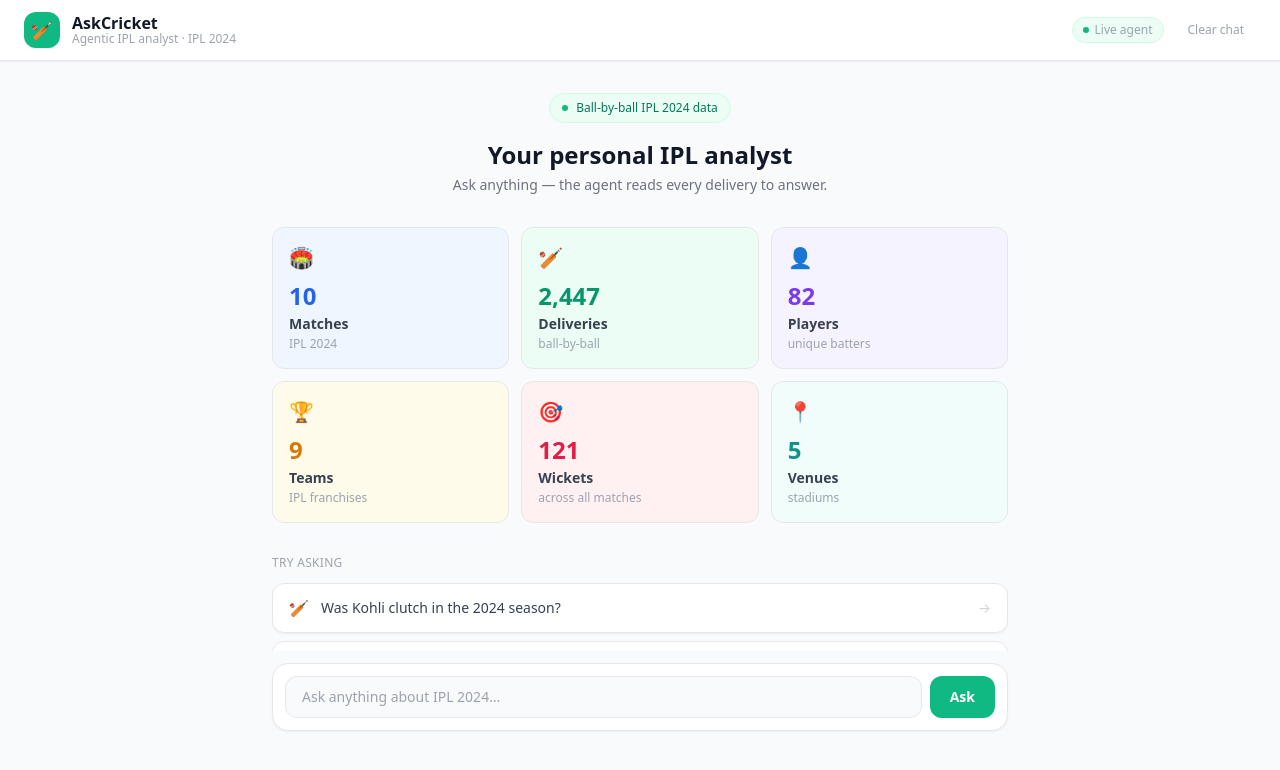
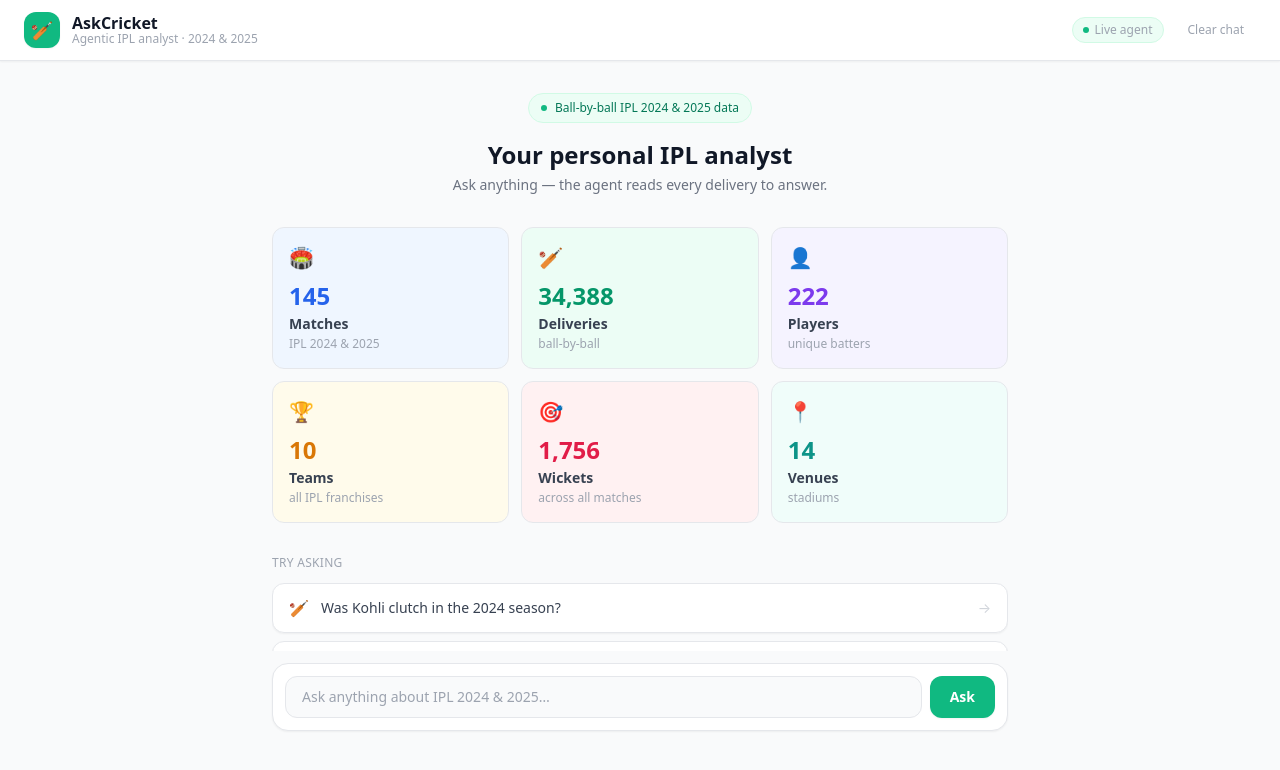
Before and after one commit to ayushium/AskCricket, a website: page public/index.html in a window 1280 px wide. Drawn offline with nearby package versions, Linux system fonts and the light colour scheme.

Commit message:
feat: Update IPL data and scope for AskCricket agent to include 2025 season

```diff
--- a/public/app.js
+++ b/public/app.js
@@ -10,12 +10,12 @@ const KNOWN_PLAYERS = [
 ].sort((a, b) => b.length - a.length);
 
 const STAT_CARDS = [
-  { label: "Matches",    value: "10",    sub: "IPL 2024",           icon: "🏟️",  bg: "bg-blue-50",    num: "text-blue-600"    },
-  { label: "Deliveries", value: "2,447", sub: "ball-by-ball",       icon: "🏏",  bg: "bg-emerald-50", num: "text-emerald-600" },
-  { label: "Players",    value: "82",    sub: "unique batters",     icon: "👤",  bg: "bg-violet-50",  num: "text-violet-600"  },
-  { label: "Teams",      value: "9",     sub: "IPL franchises",     icon: "🏆",  bg: "bg-amber-50",   num: "text-amber-600"   },
-  { label: "Wickets",    value: "121",   sub: "across all matches", icon: "🎯",  bg: "bg-rose-50",    num: "text-rose-600"    },
-  { label: "Venues",     value: "5",     sub: "stadiums",           icon: "📍",  bg: "bg-teal-50",    num: "text-teal-600"    },
+  { label: "Matches",    value: "145",    sub: "IPL 2024 & 2025",    icon: "🏟️",  bg: "bg-blue-50",    num: "text-blue-600"    },
+  { label: "Deliveries", value: "34,388", sub: "ball-by-ball",       icon: "🏏",  bg: "bg-emerald-50", num: "text-emerald-600" },
+  { label: "Players",    value: "222",    sub: "unique batters",     icon: "👤",  bg: "bg-violet-50",  num: "text-violet-600"  },
+  { label: "Teams",      value: "10",     sub: "all IPL franchises", icon: "🏆",  bg: "bg-amber-50",   num: "text-amber-600"   },
+  { label: "Wickets",    value: "1,756",  sub: "across all matches", icon: "🎯",  bg: "bg-rose-50",    num: "text-rose-600"    },
+  { label: "Venues",     value: "14",     sub: "stadiums",           icon: "📍",  bg: "bg-teal-50",    num: "text-teal-600"    },
 ];
 
 // ─── DOM refs ─────────────────────────────────────────────────────────────────
@@ -76,7 +76,7 @@ function ask(q) {
   trace.innerHTML = "";
   addChip("🤔", "Thinking…", true);
 
-  const { setFinalAnswer, setError, traceEl } = appendAssistantBubble();
+  const { setFinalAnswer, setError } = appendAssistantBubble();
 
   if (activeSource) activeSource.close();
   const es = new EventSource(`/api/ask?q=${encodeURIComponent(q)}`);
@@ -85,7 +85,6 @@ function ask(q) {
   es.addEventListener("tool_call", (e) => {
     const data = JSON.parse(e.data);
     addChip("🔧", `${data.name}(${prettyArgs(data.args)})`);
-    traceEl.innerHTML = trace.innerHTML;
   });
 
   es.addEventListener("final", (e) => {
@@ -130,8 +129,7 @@ function appendAssistantBubble() {
   wrap.className = "chat-bubble fade-up flex gap-3 items-start";
   wrap.innerHTML = `
     <div class="w-8 h-8 rounded-xl bg-emerald-500 flex items-center justify-center flex-shrink-0 shadow-sm text-sm">🏏</div>
-    <div class="flex-1 min-w-0 space-y-2">
-      <div class="bubble-trace flex flex-wrap gap-1.5"></div>
+    <div class="flex-1 min-w-0">
       <div class="bubble-body">
         <div class="inline-flex items-center gap-1 bg-white border border-gray-200 rounded-xl px-4 py-3 text-gray-400 text-sm shadow-sm">
           <span class="dot">•</span><span class="dot">•</span><span class="dot">•</span>
@@ -142,11 +140,9 @@ function appendAssistantBubble() {
   chatHistory.appendChild(wrap);
   scrollBottom();
 
-  const traceEl = wrap.querySelector(".bubble-trace");
-  const bodyEl  = wrap.querySelector(".bubble-body");
+  const bodyEl = wrap.querySelector(".bubble-body");
 
   return {
-    traceEl,
     setFinalAnswer(payload) {
       bodyEl.innerHTML = buildAnswerCard(payload);
       wireCard(bodyEl, payload);
--- a/public/index.html
+++ b/public/index.html
@@ -57,7 +57,7 @@
     <div class="w-9 h-9 bg-emerald-500 rounded-xl flex items-center justify-center text-white text-lg font-bold shadow-sm">🏏</div>
     <div>
       <h1 class="font-bold text-gray-900 leading-none">AskCricket</h1>
-      <p class="text-xs text-gray-400 leading-none mt-0.5">Agentic IPL analyst · IPL 2024</p>
+      <p class="text-xs text-gray-400 leading-none mt-0.5">Agentic IPL analyst · 2024 & 2025</p>
     </div>
     <div class="ml-auto flex items-center gap-3">
       <span class="hidden sm:flex items-center gap-1.5 text-xs text-gray-400 bg-emerald-50 border border-emerald-100 px-2.5 py-1 rounded-full">
@@ -82,7 +82,7 @@
         <div class="text-center mb-8 pt-2">
           <div class="inline-flex items-center gap-2 bg-emerald-50 border border-emerald-100 text-emerald-700 text-xs font-medium px-3 py-1.5 rounded-full mb-4">
             <span class="w-1.5 h-1.5 rounded-full bg-emerald-500"></span>
-            Ball-by-ball IPL 2024 data
+            Ball-by-ball IPL 2024 & 2025 data
           </div>
           <h2 class="text-2xl font-bold text-gray-900 mb-1">Your personal IPL analyst</h2>
           <p class="text-gray-500 text-sm">Ask anything — the agent reads every delivery to answer.</p>
@@ -128,7 +128,7 @@
           autocomplete="off"
           class="flex-1 bg-gray-50 border border-gray-200 rounded-xl px-4 py-2.5 text-sm
                  focus:outline-none focus:border-emerald-400 focus:bg-white transition-all placeholder-gray-400"
-          placeholder="Ask anything about IPL 2024…"
+          placeholder="Ask anything about IPL 2024 & 2025…"
         />
         <button
           type="submit"
```
Also changed, not shown: src/agent.js (+6 -1 lines).
